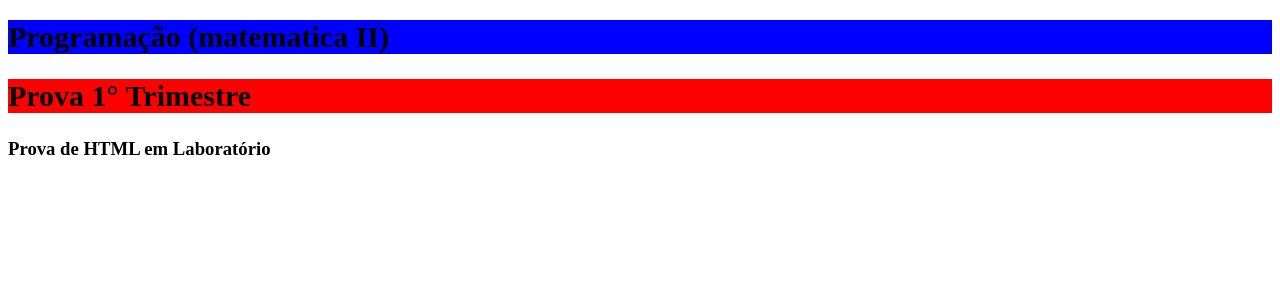
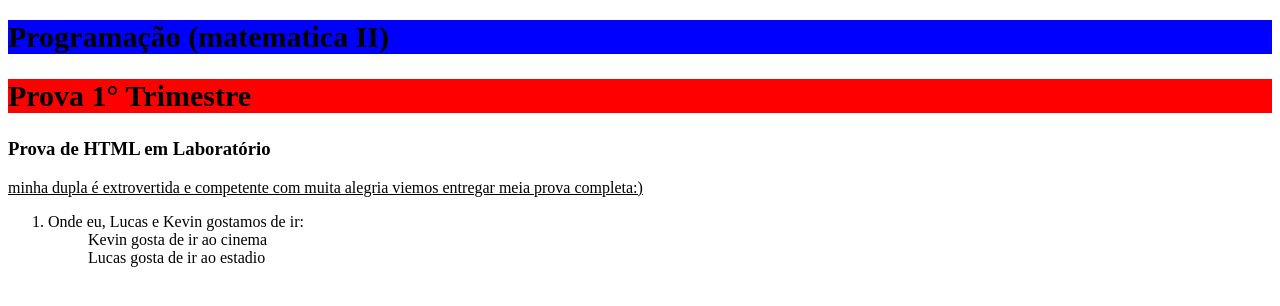
Before and after one commit to Luca5Febraio/Prova, a plain HTML site: page index.html in a window 1280 px wide. Drawn offline with Linux system fonts and the light colour scheme.

Commit message:
Update index.html

```diff
--- a/index.html
+++ b/index.html
@@ -7,13 +7,11 @@
      h1 {
       background-color: blue;
       color: black;
-      backgroung-size: 30px;
       font-size: 30px;
      }
      h2 {
       background-color: red;
       color: black;
-      backgroung-size: 30px;
       font-size: 30px;
      }
     </style>
@@ -22,4 +20,11 @@
     <h1><strong>Programação (matematica II)</strong></h1>
     <h2><strong>Prova 1° Trimestre</strong></h2>
     <h3><strong>Prova de HTML em Laboratório</strong></h3>
+    <p1><u>minha dupla é extrovertida e competente com muita alegria viemos entregar meia prova completa:)</u></p1>
+    <ol>
+     <li>Onde eu, Lucas e Kevin gostamos de ir:</li>
+     <ul>Kevin gosta de ir ao cinema</ul>
+     <ul>Lucas gosta de ir ao estadio</ul>
+
+    </ol>
    </body>
```
